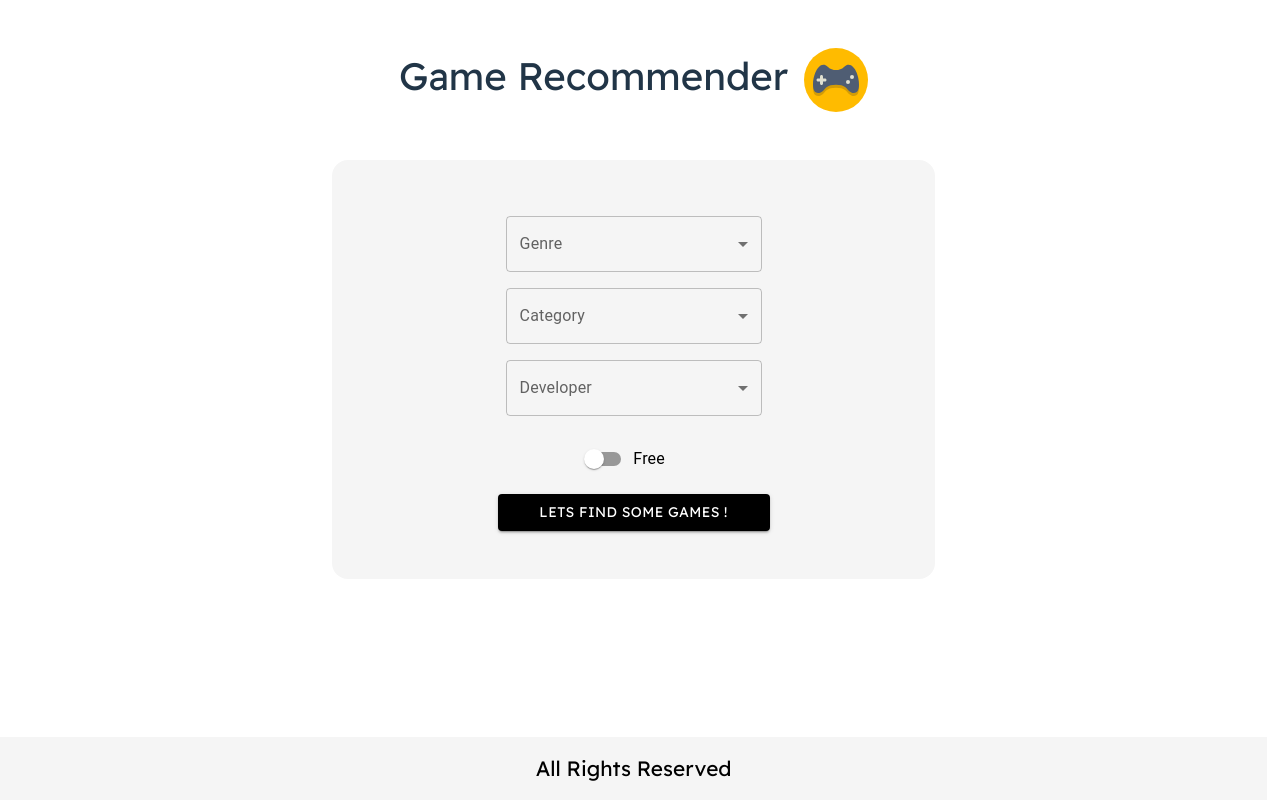
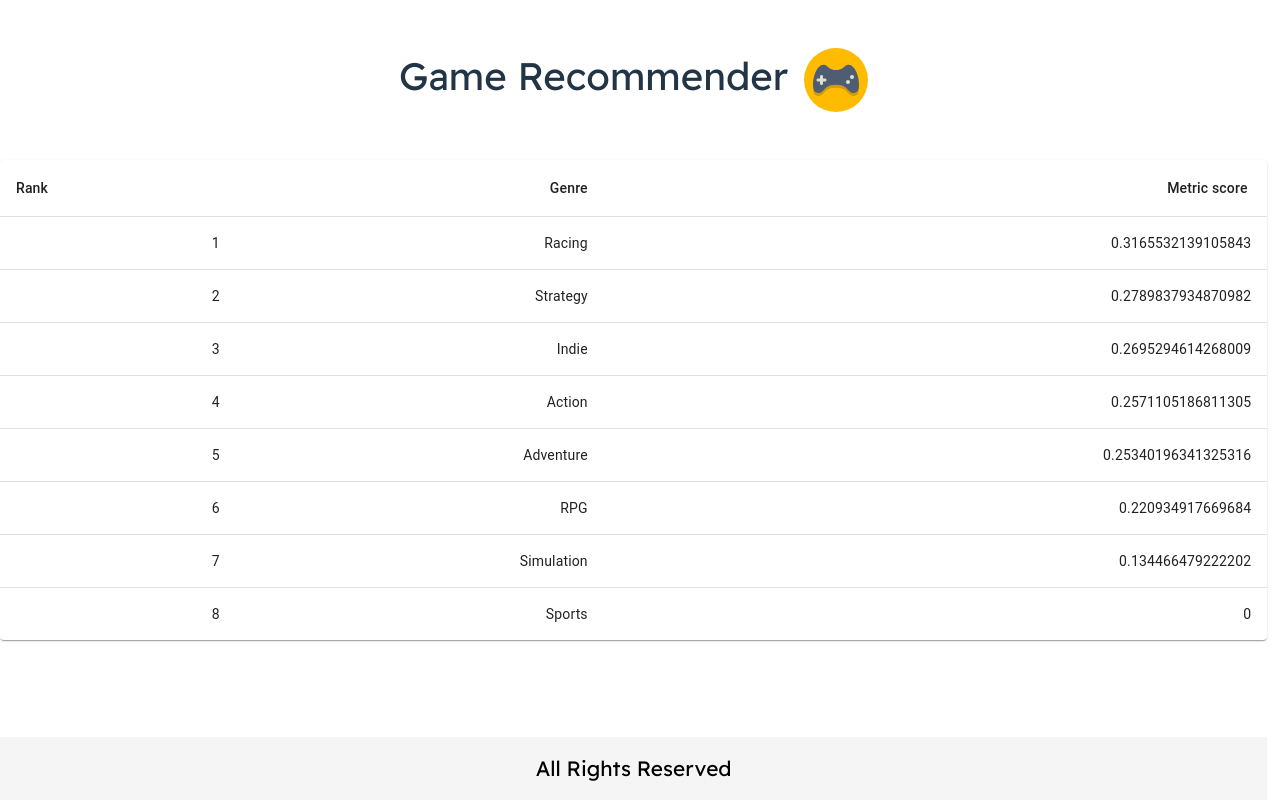
Before and after one commit to shrirang010/Game-Recommendation-System, a React (Vite) app in the folder recommendation-system/: page / in a window 1280 px wide. Built offline with nearby package versions, Linux system fonts and the light colour scheme.

Commit message:
added genre stats

```diff
--- a/recommendation-system/src/App.tsx
+++ b/recommendation-system/src/App.tsx
@@ -3,6 +3,7 @@ import Input from "./components/input/input";
 import GameCard from "./components/gameCard/gameCard";
 import Footer from "./components/footer/footer";
 import allStore from "./store/store";
+import Statistics from "./components/statistics/statistics";
 import "./App.css";
 
 interface game_info {
@@ -22,10 +23,11 @@ export default function MyApp() {
   return (
     <div className="container">
       <Head />
-      <div className="inner">
+      {/* <div className="inner">
         <Input />
-      </div>
-      <div className="game-list">
+      </div> */}
+      <Statistics />
+      { <div className="game-list">
         {games.map((el, index) => {
           return (
             <GameCard
@@ -40,7 +42,7 @@ export default function MyApp() {
             />
           );
         })}
-      </div>
+      </div> }
       <Footer />
     </div>
   );
--- /dev/null
+++ b/recommendation-system/src/components/statistics/statistics.tsx
@@ -0,0 +1,80 @@
+import * as React from 'react';
+import Table from '@mui/material/Table';
+import TableBody from '@mui/material/TableBody';
+import TableCell from '@mui/material/TableCell';
+import TableContainer from '@mui/material/TableContainer';
+import TableHead from '@mui/material/TableHead';
+import TableRow from '@mui/material/TableRow';
+import Paper from '@mui/material/Paper';
+import get_genre_rank from  '../../graph/genre';
+
+interface genres {
+  Action: number[];
+  Adventure: number[];
+  Indie: number[];
+  RPG: number[];
+  Racing: number[];
+  Simulation: number[];
+  Strategy: number[];
+  Sports: number[];
+}
+function getObjectKey(obj: { [x: string]: any; }, value: any) {
+  return Object.keys(obj).find(key => obj[key] === value);
+}
+
+function createData(
+  rank: number,
+  genre: string | undefined,
+  metric: number,
+) {
+  return { rank,genre,metric};
+}
+const genrelist: genres = {
+  Action: [],
+  Adventure: [],
+  Indie: [],
+  RPG: [],
+  Racing: [],
+  Simulation: [],
+  Sports: [],
+  Strategy: [],
+};
+
+const rows: any[] = []
+let data=[]
+let genre   = get_genre_rank(genrelist)
+let genreName:string[]=Object.keys(genre)
+let genreMetric=Object.values(genre)
+genreMetric.sort((a, b) => b - a);
+
+for( let i in genreMetric)
+{
+  rows[Number(i)] = createData(Number(i) + 1,getObjectKey(genre,genreMetric[i]),Number(genreMetric[i]))
+}
+export default function BasicTable() {
+  return (
+    <TableContainer component={Paper}>
+      <Table sx={{ minWidth: 50 }} aria-label="simple table">
+        <TableHead>
+          <TableRow>
+            <TableCell>Rank</TableCell>
+            <TableCell align="right">Genre</TableCell>
+            <TableCell align="right">Metric score&nbsp;</TableCell>
+          </TableRow>
+        </TableHead>
+        <TableBody>
+          {rows.map((row) => (
+            <TableRow
+              key={row.name}
+              sx={{ '&:last-child td, &:last-child th': { border: 0 } }}
+            >
+              <TableCell align="right">{row.rank}</TableCell>
+              <TableCell align="right">{row.genre}</TableCell>
+              <TableCell align="right">{row.metric}</TableCell>
+            </TableRow>
+          ))}
+        </TableBody>
+      </Table>
+    </TableContainer>
+  );
+}
--- /dev/null
+++ b/recommendation-system/src/graph/genre.ts
@@ -0,0 +1,137 @@
+import data from "../info.json" assert { type: "json" };
+
+interface gameInfoObj {
+  [id: string]: game_info;
+}
+
+interface game_info {
+  name: string;
+  free: string;
+  release_date: string;
+  developer: string[];
+  genres: string[];
+  categories: string[];
+  metric: string;
+  review: string;
+}
+
+interface genres {
+  Action: number[];
+  Adventure: number[];
+  Indie: number[];
+  RPG: number[];
+  Racing: number[];
+  Simulation: number[];
+  Strategy: number[];
+  Sports: number[];
+}
+const localData: gameInfoObj = data;
+
+const get_genre_rank = (genrelist: genres) => {
+  let user_games: game_info[] = [];
+
+  for (let gameid in localData) {
+    localData[gameid].genres.forEach((genre) => {
+      if (genre == "Action") {
+        genrelist[genre].push(Number(localData[gameid].metric));
+      } else if (genre == "Adventure") {
+        genrelist[genre].push(Number(localData[gameid].metric));
+      } else if (genre == "Indie") {
+        genrelist[genre].push(Number(localData[gameid].metric));
+      } else if (genre == "RPG") {
+        genrelist[genre].push(Number(localData[gameid].metric));
+      } else if (genre == "Racing") {
+        genrelist[genre].push(Number(localData[gameid].metric));
+      } else if (genre == "Simulation") {
+        genrelist[genre].push(Number(localData[gameid].metric));
+      } else if (genre == "Strategy") {
+        genrelist[genre].push(Number(localData[gameid].metric));
+      } else if (genre == "Sports") {
+        genrelist[genre].push(Number(localData[gameid].metric));
+      }
+    });
+  }
+  let action = 0;
+  let adventure = 0;
+  let indie = 0;
+  let rpg = 0;
+  let racing = 0;
+  let simulation = 0;
+  let strategy = 0;
+  let sports = 0;
+  let genre_info: number[] =[];
+  let genre_el:string[] = ["Action","Adventure","Indie","RPG","Simulation","Racing","Sports","Strategy"]
+  for (let el of genre_el) {
+    if (el == "Action") {
+      genrelist[el].forEach((metric, index) => {
+        action = action + metric;
+        if ((index == genrelist["Action"].length - 1)) {
+          genre_info.push(action / genrelist["Action"].length);
+        }
+      });
+    } else if (el == "Adventure") {
+      genrelist[el].forEach((metric, index) => {
+        adventure = adventure + metric;
+        if ((index == genrelist["Adventure"].length - 1)) {
+          genre_info.push(adventure / genrelist["Adventure"].length);
+        }
+      });
+    } else if (el == "Indie") {
+      genrelist[el].forEach((metric, index) => {
+        indie = indie + metric;
+        if ((index == (genrelist["Indie"].length - 1))) {
+          genre_info.push(indie / genrelist["Indie"].length);
+        }
+      });
+    } else if (el == "RPG") {
+      genrelist[el].forEach((metric, index) => {
+        rpg = rpg + metric;
+        if (index == (genrelist["RPG"].length - 1)) {
+          genre_info.push(rpg / genrelist["RPG"].length);
+        }
+      });
+    } else if (el == "Simulation") {
+      genrelist[el].forEach((metric, index) => {
+        simulation = simulation + metric;
+        if ((index == (genrelist["Simulation"].length - 1))) {
+          genre_info.push(simulation / genrelist["Simulation"].length);
+        }
+      });
+    } else if (el == "Racing") {
+      genrelist[el].forEach((metric, index) => {
+        racing = racing + metric;
+        if ((index == (genrelist["Racing"].length - 1))) {
+          genre_info.push(racing / genrelist["Racing"].length);
+        }
+      });
+    } else if (el == "Sports") {
+        if(genrelist["Sports"].length == 0)
+        {
+          genre_info.push(0);
+        }
+      genrelist[el].forEach((metric, index) => {
+        sports = sports + metric;
+
+        if (index == (genrelist["Sports"].length - 1)) {
+          genre_info.push(sports / genrelist["Sports"].length);
+        }
+      });
+    } else if (el == "Strategy") {
+      genrelist[el].forEach((metric, index) => {
+        strategy = strategy + metric;
+        if (index == (genrelist["Strategy"].length - 1)) {
+          genre_info.push(strategy / genrelist["Strategy"].length);
+        }
+      });
+    }
+  }
+
+let myObject: {[key: string]: any} = {};
+for (let i = 0; i < genre_el.length; i++) {
+  myObject[genre_el[i]] = genre_info[i];
+}
+  console.log(myObject)
+  return myObject;
+};
+
+export default  get_genre_rank ;
--- /dev/null
+++ b/recommendation-system/umesh.js
@@ -0,0 +1 @@
+umesh =
```
Also changed, not shown: recommendation-system/src/components/submitbutton/submitbutton.tsx (+11 -1 lines), recommendation-system/src/components/statistics/statistics.module.css (added), recommendation-system/src/components/statistics/test.js (added), 1 other file (tests, documents, lock files or other folders).
